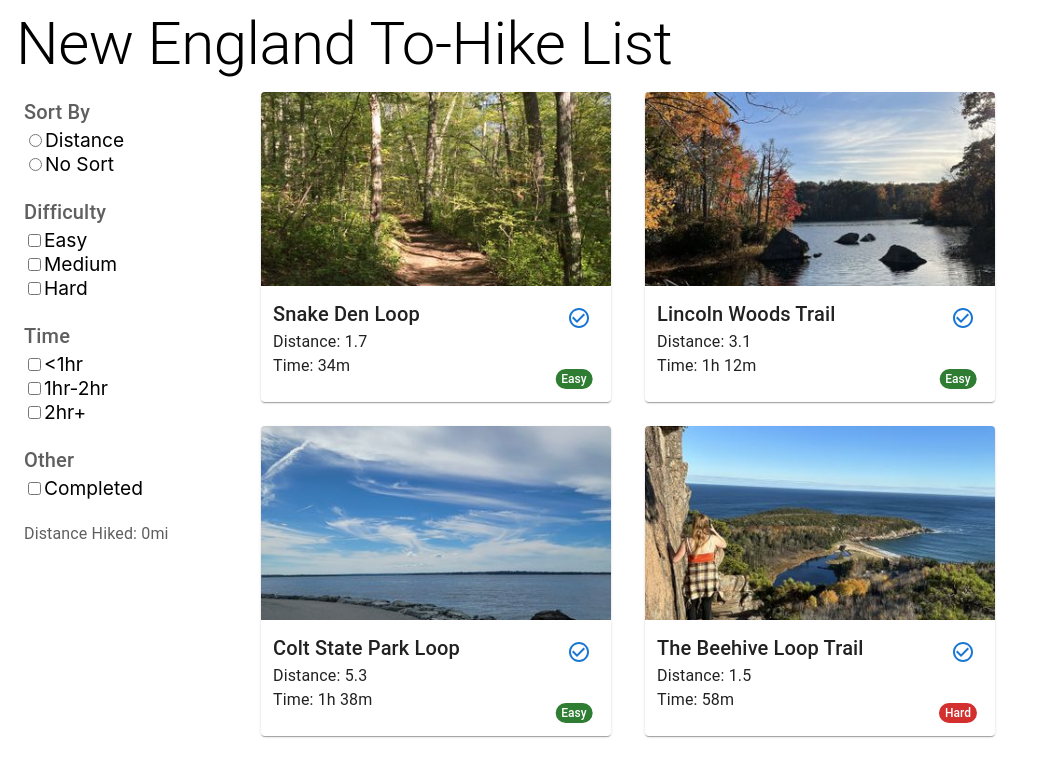
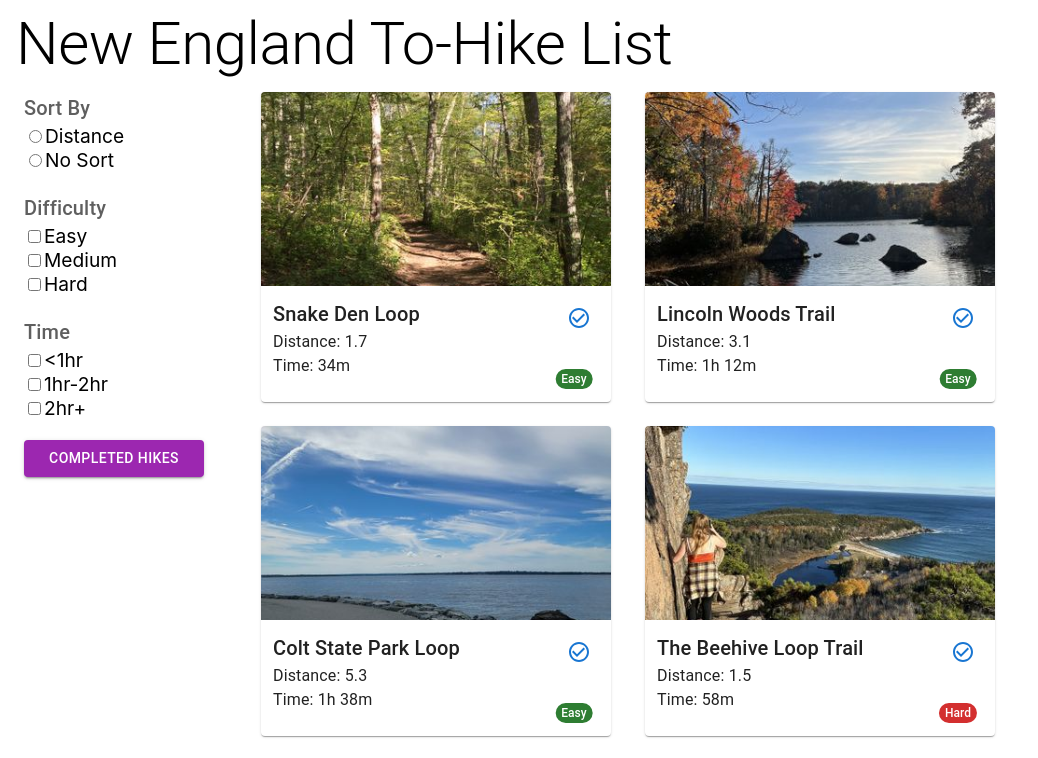
Before and after one commit to upsettiger123/development, a React (Create React App) app: page / in a window 1280 px wide. Shown: the top 758 px of the page, without its empty margins (0-1038 px from the left). Built offline with nearby package versions, Linux system fonts and the light colour scheme; the HTML template or start-up script is replaced by a standard one.

Commit message:
add aggregator component

```diff
--- a/src/App.css
+++ b/src/App.css
@@ -53,5 +53,5 @@
 }
 
 .menu {
-  margin: 16px 0 0 0.5em;
+  margin: 12px 0 0 0.5em;
 }
--- a/src/App.js
+++ b/src/App.js
@@ -1,8 +1,10 @@
 import './App.css';
+import Aggregator from "./components/Aggregator.js";
 import { useState } from "react";
 import hikeData from "./assets/hike-data.json";
 import FilteredList from "./FilteredList.js";
 import Typography from '@mui/material/Typography';
+import Button from '@mui/material/Button';
 import { Checkbox, Col, Row, Radio, Space } from 'antd';
 
 hikeData.forEach((item) => {
@@ -16,7 +18,7 @@ const timeOptions = ['<1hr', '1hr-2hr', '2hr+'];
 function App() {
   const [difficulty, setDifficulty] = useState("All");
   const [time, setTime] = useState("All");
-  const [favorite, setFavorite] = useState(false);
+  const [added, setAdded] = useState(false);
   const [sortBy, setSortBy] = useState("None");
 
   let hikeTracker = {};
@@ -63,8 +65,12 @@ function App() {
     }
   };
 
-  const onSelectFavorite = (event) => {
-    setFavorite(event.target.checked);
+  const onSelectAdded = (event) => {
+    if (event.currentTarget.value === "All") {
+      setAdded(false);
+    } else {
+      setAdded(true);
+    }
   }
 
   const onSort = (event) => {
@@ -90,13 +96,11 @@ function App() {
           <Typography variant="h6" sx={{ color: '#5f5f5f' }}>Time</Typography>
           <Checkbox.Group options={timeOptions} onChange={onSelectTime} />
           <br />
-          <Typography variant="h6" sx={{ color: '#5f5f5f' }}>Other</Typography>
-          <Checkbox onChange={onSelectFavorite}>Completed</Checkbox>
-          <br /><br />
-          <Typography variant="subtitle1" sx={{ color: '#5f5f5f' }}>Distance Hiked: {hikeList.distance}mi</Typography>
+          {added ? <Button variant="outlined" color="secondary" value="All" onClick={onSelectAdded} sx={{width: '180px'}}>Back To All Hikes</Button> :
+          <Button variant="contained" color="secondary" value="Added" onClick={onSelectAdded} sx={{width: '180px'}}>Completed Hikes</Button>}
         </Col>
         <Col flex="auto">
-          <FilteredList list={hikeData} difficulty={difficulty} time={time} favorite={favorite} sortBy={sortBy} updateHikes={updateHikes} addTracker={hikeList.hikes} />
+          {added ? <Aggregator list={hikeData} hikeTracker={hikeList} updateHikes={updateHikes}></Aggregator> : <FilteredList list={hikeData} difficulty={difficulty} time={time} sortBy={sortBy} updateHikes={updateHikes} addTracker={hikeList.hikes} />}
         </Col>
       </Row>
     </div>
--- a/src/FilteredList.js
+++ b/src/FilteredList.js
@@ -16,7 +16,7 @@ export default function FilteredList(props) {
         return (condition === difficulty);
     };
 
-    const difficultyAndTime = item => {
+    const matchesFilters = item => {
         if (props.difficulty === "All" && props.time === "All") {
             return true
         } else if (props.difficulty !== "All") {
@@ -35,19 +35,19 @@ export default function FilteredList(props) {
         }
     }
 
-    const matchesFilters = item => {
-        // all items should be shown when no filter is selected
-        // example: filter = ["Easy", "<1hr"]
-        if (props.favorite) {
-            if (props.addTracker[item.name].added === 1) {
-                return difficultyAndTime(item);
-            } else {
-                return false
-            }
-        } else {
-            return difficultyAndTime(item);
-        }
-    }
+    // const matchesFilters = item => {
+    //     // all items should be shown when no filter is selected
+    //     // example: filter = ["Easy", "<1hr"]
+    //     if (props.added) {
+    //         if (props.addTracker[item.name].added === 1) {
+    //             return difficultyAndTime(item);
+    //         } else {
+    //             return false
+    //         }
+    //     } else {
+    //         return difficultyAndTime(item);
+    //     }
+    // }
 
     const sortByDistance = (a,b) => {
         if (a.distance < b.distance) {
--- /dev/null
+++ b/src/components/Aggregator.js
@@ -0,0 +1,20 @@
+import Typography from '@mui/material/Typography';
+import HikeTile from './HikeTile.js';
+
+export default function Aggregator(props) {
+    console.log(props.hikeTracker)
+    const filterAdded = (hike) => {
+        if (props.hikeTracker.hikes[hike.name].added) {
+            return true;
+        } else {
+            return false;
+        }
+    }
+
+    return (
+        <div className="aggregator">
+            <Typography variant="h4" sx={{ margin: '12px' }}>Distance Hiked: {props.hikeTracker.distance}mi</Typography>
+            {props.list.filter(filterAdded).map((hike) => <HikeTile hike={hike} updateHikes={props.updateHikes} added={props.hikeTracker.hikes[hike.name].added}></HikeTile>)}
+        </div>
+    );
+}
```
